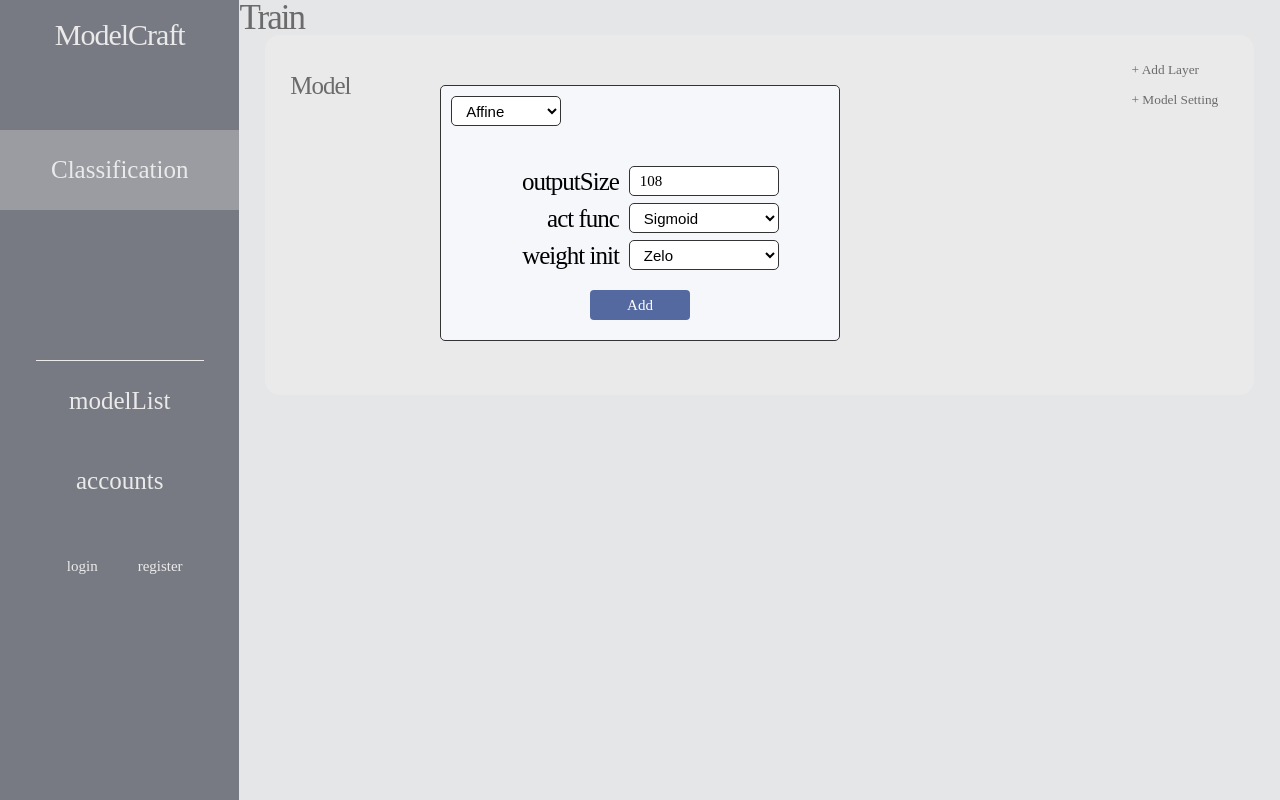
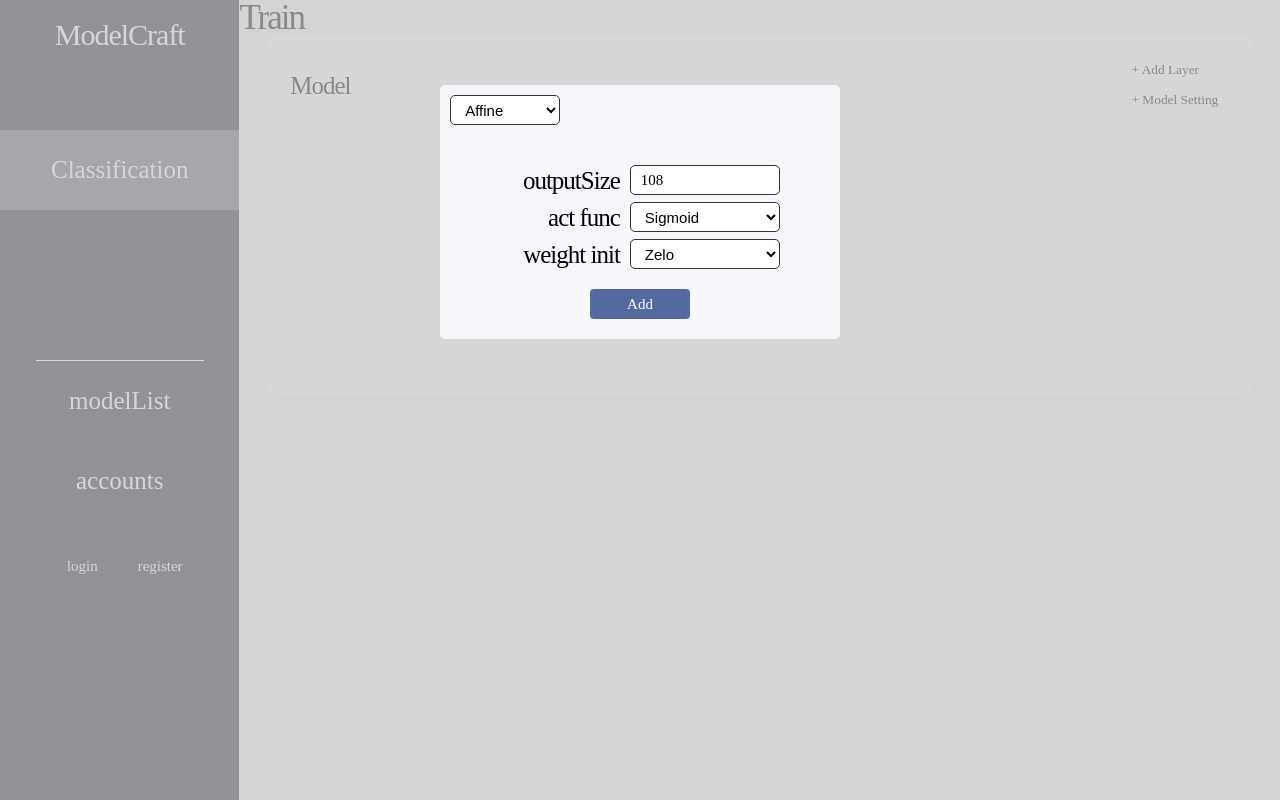
Before and after one commit to LMM-Lab/ModelCraft-Frontend, a Next.js app: page /classification/train in a window 1280 px wide. Both pictures are taken after a click on the button "+ Add Layer". Built offline with nearby package versions, Linux system fonts and the light colour scheme.

Commit message:
handleParamsUpdate追加,Dialog追加

```diff
--- a/src/app/classification/train/Model/AddLayer/index.tsx
+++ b/src/app/classification/train/Model/AddLayer/index.tsx
@@ -29,7 +29,7 @@ const AddLayer = ({addParams}:AddLayerProps) => {
       <Button $border={`1px solid#ffffff`} $paddingRight="1rem" $backColor="transparent" $color="black" $height="3rem" onClick={toggleOpen}>+ Add Layer</Button>
       {isOpend && (
         <div>
-          <Dialog width="40rem" onClick={toggleOpen}>
+          <Dialog $variants="layer" $width="40rem" onClick={toggleOpen}>
             <Select $variants="param" $width="11rem" $marginTop="1rem" defaultValue={'Affine'} onChange={handleSelect}>
               <option value="Affine">Affine</option>
               <option value="CNN">CNN</option>
--- a/src/app/classification/train/Model/DnD/dynamicDnD.tsx
+++ b/src/app/classification/train/Model/DnD/dynamicDnD.tsx
@@ -15,11 +15,13 @@ import { useGlobalState } from "../../page";
 type DynamicDnDProps={
   params:paramsProps[]
   setParams:React.Dispatch<React.SetStateAction<paramsProps[]>>
+  handleParamsUpdate:(params:paramsProps[],prev:paramsProps[])=>paramsProps[]
 }
 
 const DynamicDnD = ({
   params,
-  setParams
+  setParams,
+  handleParamsUpdate
 }:DynamicDnDProps
 ) => {
   const {state,setState}=useGlobalState()
@@ -34,14 +36,7 @@ const DynamicDnD = ({
       if (oldIndex < 0 || newIndex < 0) return prev;
 
       const rearranged = arrayMove(prev, oldIndex, newIndex);
-
-      try {
-        const recalculated = LayerIOCalculator(rearranged, state);
-        return recalculated;
-      } catch(error) {
-        console.log(error);
-        return prev;
-      }
+      return handleParamsUpdate(rearranged,prev)
     });
   }
 
--- a/src/app/classification/train/Model/DnD/index.tsx
+++ b/src/app/classification/train/Model/DnD/index.tsx
@@ -5,13 +5,14 @@ import { paramsProps } from "../types";
 type DnDProps={
   params:paramsProps[]
   setParams:React.Dispatch<React.SetStateAction<paramsProps[]>>
+  handleParamsUpdate:(params:paramsProps[],prev:paramsProps[])=>paramsProps[]
 }
 
 const DynamicDnD = dynamic(() => import("@/app/classification/train/Model/DnD/dynamicDnD"), { ssr: false });
 
-function DnD({ params,setParams}: DnDProps) {
+function DnD({ params,setParams,handleParamsUpdate}: DnDProps) {
   console.log('DnD:',params)
-  return <DynamicDnD params={params} setParams={setParams}/>;
+  return <DynamicDnD params={params} setParams={setParams} handleParamsUpdate={handleParamsUpdate}/>;
 }
 
 export default DnD
--- a/src/app/classification/train/Model/index.tsx
+++ b/src/app/classification/train/Model/index.tsx
@@ -8,21 +8,27 @@ import {  useEffect, useState } from "react";
 import { LayerIOCalculator } from "./DnD/IOCalculator";
 import { paramsProps } from "./types";
 import { useGlobalState } from "../page";
+import Dialog from "@/component/common/Dialog";
 
 const Model = () => {
   const [params,setParams]=useState<paramsProps[]>([]);
+  const [error,setError]=useState<string|null>(null)
   const {state,setState}=useGlobalState()
+
+  const handleParamsUpdate=(params:paramsProps[],prev:paramsProps[])=>{
+    try {
+      const recalculated = LayerIOCalculator(params, state);
+      return recalculated;
+    } catch (error:any) {
+      setError(error.message)
+      return prev;
+    }
+  }
 
   const addParams=(param:paramsProps)=>{
     setParams((prev) => {
       const newParams = [...prev, param];
-      try {
-        const recalculated = LayerIOCalculator(newParams, state);
-        return recalculated;
-      } catch (error) {
-        console.log(error);
-        return prev;
-      }
+      return handleParamsUpdate(newParams,prev)
     });
   }
 
@@ -39,7 +45,12 @@ const Model = () => {
           <ModelSetting></ModelSetting>
         </Flex>
       </Flex>
-      <DnD params={params} setParams={setParams}></DnD>
+      <DnD params={params} setParams={setParams} handleParamsUpdate={handleParamsUpdate}></DnD>
+      {error &&
+      <Dialog onClick={()=>{setError(null)}}>
+        <Text $marginBottom="1rem">Error Info</Text>
+        <Text $variants="Small" $color="red">{error}</Text>
+      </Dialog>}
     </Flex>
   )
 }
--- a/src/app/classification/train/page.tsx
+++ b/src/app/classification/train/page.tsx
@@ -1,11 +1,7 @@
 'use client'
-import Button from "@/component/common/Button";
-import Flex from "@/component/common/styles/Flex";
 import Text from "@/component/common/Text";
-import DnD from "@/app/classification/train/Model/DnD";
-import styled from "styled-components";
 import Model from "./Model";
-import React, { createContext, useContext, useState, ReactNode } from "react";
+import React, { createContext, useContext, useState } from "react";
 
 type GlobalStateType = {
   state: number[];
--- a/src/component/common/Dialog/index.tsx
+++ b/src/component/common/Dialog/index.tsx
@@ -1,41 +1,102 @@
 import { MouseEvent } from "react";
-import styled from "styled-components";
+import styled, { css } from "styled-components";
+import Flex from "../styles/Flex";
 
-type DialogCSSProps={
-  width?:string
-  height?:string
-  $borderRadius?:string
-  $border?:string
-  $backgroundColor?:string
-  children?:React.ReactNode
-  onClick?:((event:MouseEvent<HTMLDivElement>)=>void)
+type DialogCSSProps = {
+  $variants?: 'layer'
+  $width?: string
+  $height?: string
+  $borderRadius?: string
+  $border?: string
+  $backgroundColor?: string
+  children?: React.ReactNode
+  $minHeight?: string
+  $maxWidth?: string
+  $padding?: string
+  $paddingTop?: string
+  $paddingRight?: string
+  $paddingLeft?: string
+  $paddingBottom?: string
+  $fontSize?: string
+  $margin?: string
+  $marginTop?: string
+  $marginRight?: string
+  $marginLeft?: string
+  $marginBottom?: string
+  $textAlign?: string
+  onClick?: ((event: MouseEvent<HTMLDivElement>) => void)
 }
 
-const DialogCSS=styled.dialog<DialogCSSProps>`
-  width:${({width='400px'})=>width};
-  height:${({height='auto'})=>height};
-  min-height:100px;
-  border-radius:${({$borderRadius='5px'})=>$borderRadius};
-  border:${({$border='1px solid#333'})=>$border};
-  background-color:${({theme,$backgroundColor})=>theme.colors.background||$backgroundColor};
+const DialogCSS = styled.dialog<DialogCSSProps>`
+  ${({ $variants }) => {
+    switch ($variants) {
+      case 'layer':
+        return css`
+          width:400px;
+          height:auto;
+          min-height:100px;
+          border-radius:5px;
+        `
+      default:
+        return css`
+          max-width:1000px;
+          padding:2rem;
+          box-shadow: 0 0 50px rgba(0,0,0,0.5);
+        `
+    }
+  }}
+  width:${({ $width }) => $width};
+  height:${({ $height }) => $height};
+  max-width:${({ $maxWidth }) => $maxWidth};
+  min-height:${({ $minHeight }) => $minHeight};
+  border-radius:${({ $borderRadius }) => $borderRadius};
+  border:${({ $border = 'none' }) => $border};
+  background-color:${({ theme, $backgroundColor }) => theme.colors.background || $backgroundColor};
+  padding:${({ $padding }) => $padding};
+  padding-top:${({ $paddingTop }) => $paddingTop};
+  padding-left:${({ $paddingLeft }) => $paddingLeft};
+  padding-right:${({ $paddingRight }) => $paddingRight};
+  padding-bottom:${({ $paddingBottom }) => $paddingBottom};
+  margin:${({ $margin }) => $margin};
+  margin-top:${({ $marginTop }) => $marginTop};
+  margin-right:${({ $marginRight }) => $marginRight};
+  margin-left:${({ $marginLeft }) => $marginLeft};
+  margin-bottom:${({ $marginBottom }) => $marginBottom};
+  font-size:${({ $fontSize }) => $fontSize};
+  text-align:${({ $textAlign }) => $textAlign};
 `
 
-const Div = styled.div`
+const Div = styled.div<DialogCSSProps>`
+${({ $variants }) => {
+    switch ($variants) {
+      case 'layer':
+        return css`
+        background-color:#c5c5c5;
+        `
+      default:
+        return css`
+        background-color:#4c4c4c;
+        `
+    }
+  }}
   width:100vw;
   height:100vh;
   position:fixed;
   top:0;
   left:0;
-  background-color:#d5d5d5;
-  opacity:50%;
+  opacity:70%;
 `
 
-const Dialog=(props:DialogCSSProps)=>{
-  const {onClick,...rest}=props
+const Dialog = (props: DialogCSSProps) => {
+  const { onClick, children, ...rest } = props
   return (
     <div>
-      <Div onClick={onClick}></Div>
-      <DialogCSS open {...rest}>{props.children}</DialogCSS>
+      <Div onClick={onClick} {...rest}></Div>
+      <DialogCSS {...rest} open>
+        <Flex $flex_direction="column">
+          {children}
+        </Flex>
+      </DialogCSS>
     </div>
   )
 }
```
Also changed, not shown: src/app/classification/train/Model/DnD/IOCalculator/index.tsx (+19 -23 lines).
